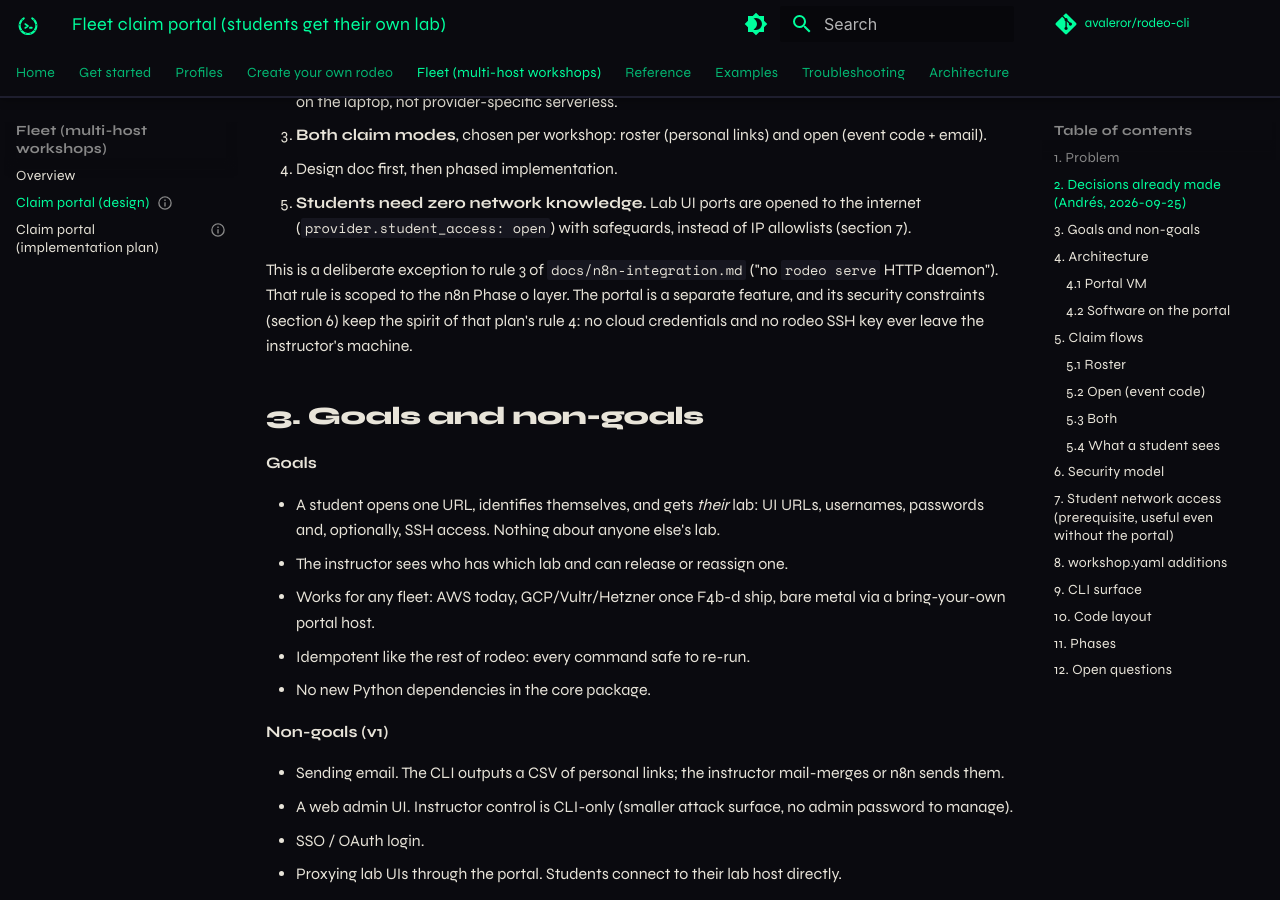
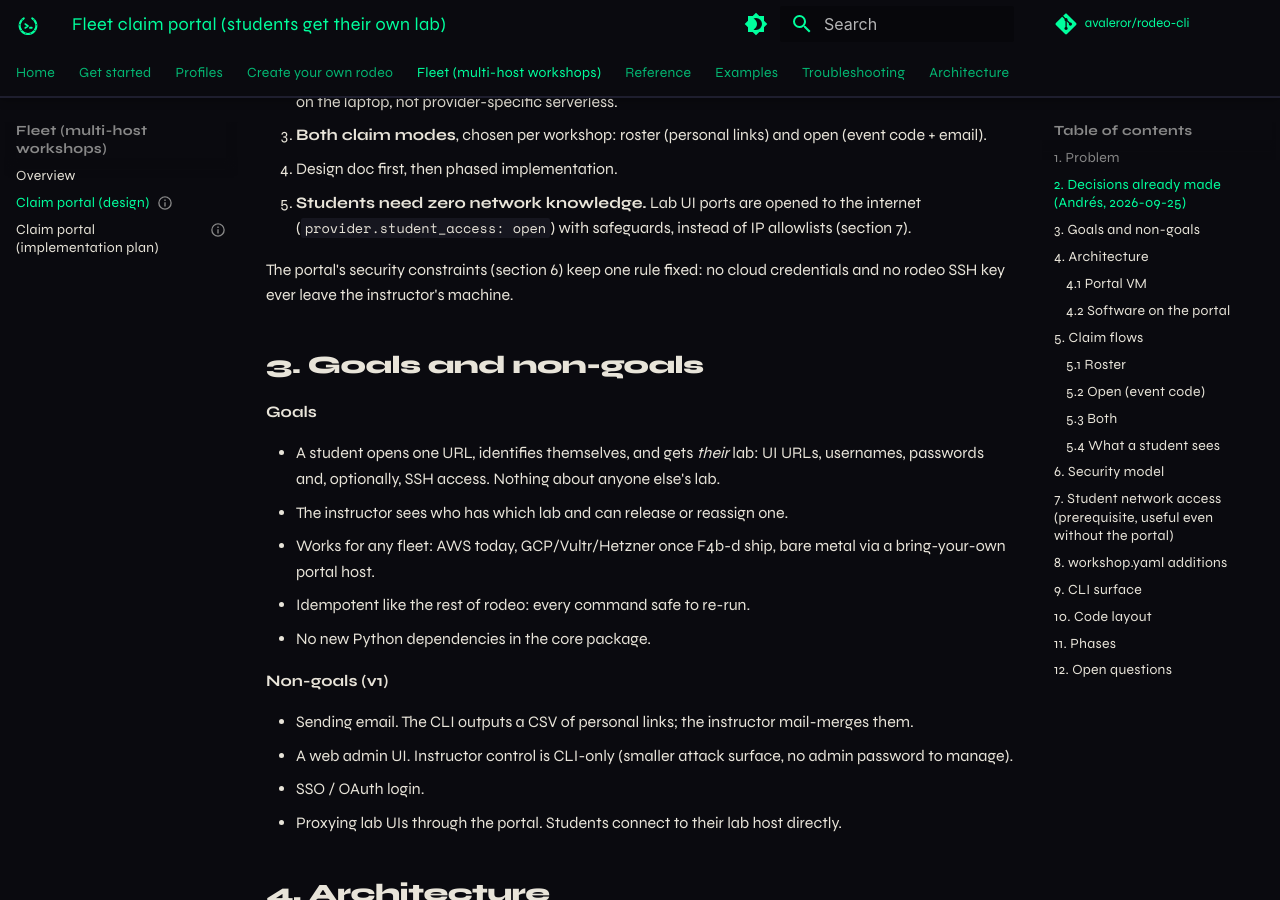
Before and after one commit to avaleror/rodeo-cli, an MkDocs documentation site: the page built from docs/claim-portal.md, in a window 1280 px wide and 900 px high, scrolled down 811 px. Built offline with MkDocs 1.6.1 and Material for MkDocs 9.7.7, drawn with Linux system fonts in a browser that asks for light colours; comment, search, counter and statistics services are not loaded; some of the changed text lies outside the part shown.

Commit message:
docs(fleet): drop n8n references from the claim portal design
The n8n integration plan is no longer part of rodeo-cli. The design keeps
the one rule it borrowed from it as a plain constraint: no cloud
credentials and no rodeo SSH key ever leave the instructor's machine.

```diff
--- a/docs/claim-portal.md
+++ b/docs/claim-portal.md
@@ -6,7 +6,6 @@
 repo: https://github.com/avaleror/rodeo-cli
 related:
   - docs/fleet.md
-  - docs/n8n-integration.md
   - rodeo/fleet/access.py
   - rodeo/providers/aws.py
   - rodeo/ssh_key.py
@@ -41,11 +40,8 @@
    (`provider.student_access: open`) with safeguards, instead of IP allowlists
    (section 7).
 
-This is a deliberate exception to rule 3 of `docs/n8n-integration.md` ("no
-`rodeo serve` HTTP daemon"). That rule is scoped to the n8n Phase 0 layer. The
-portal is a separate feature, and its security constraints (section 6) keep the spirit
-of that plan's rule 4: no cloud credentials and no rodeo SSH key ever leave the
-instructor's machine.
+The portal's security constraints (section 6) keep one rule fixed: no cloud
+credentials and no rodeo SSH key ever leave the instructor's machine.
 
 ## 3. Goals and non-goals
 
@@ -62,7 +58,7 @@
 **Non-goals (v1)**
 
 - Sending email. The CLI outputs a CSV of personal links; the instructor mail-merges
-  or n8n sends them.
+  them.
 - A web admin UI. Instructor control is CLI-only (smaller attack surface, no admin
   password to manage).
 - SSO / OAuth login.
@@ -268,7 +264,7 @@
 | `rodeo fleet portal export` | laptop to portal | Attendance CSV (name, email, lab). |
 | `rodeo fleet deprovision` | laptop | Also terminates the portal (`--keep-portal` to keep it). |
 
-All of them support `--output json` so the n8n plan can call them without parsing Rich
+All of them support `--output json` so scripts can call them without parsing Rich
 tables.
 
 ## 10. Code layout
@@ -313,4 +309,4 @@
 3. **Should the instructor also get a read-only web view** (who claimed what) for
    the room screen? Currently excluded (CLI only).
 4. **Lab expiry shown to students** ("this lab is destroyed at 17:00"): easy to add if
-   `workshop.yaml` gains an `ends_at`, which the n8n plan also wants.
+   `workshop.yaml` gains an `ends_at`.
```
